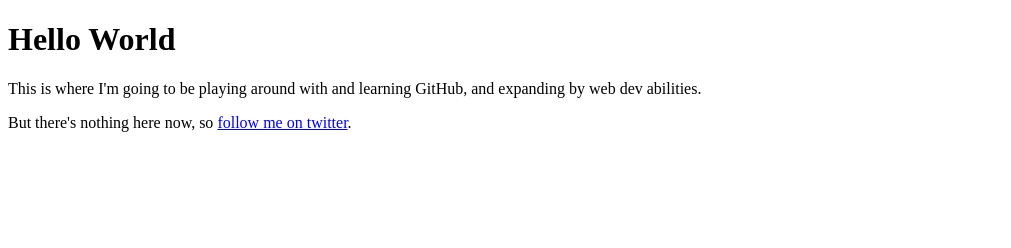
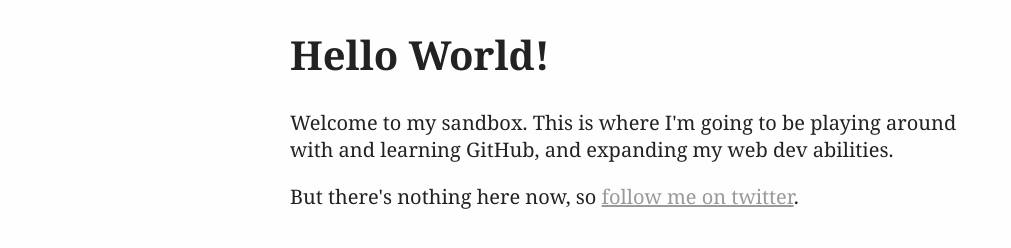
Before and after one commit to gedaly/gedaly.github.io, a plain HTML site: page index.html in a window 1280 px wide. Shown: the whole page, without its empty margins (0-1011 px from the left). Drawn offline with Linux system fonts and the light colour scheme.

Commit message:
Added Content & Styles
Added CSS folder and a stylesheet
Added text and header to index
Updated Readme

```diff
--- /dev/null
+++ b/css/style.css
@@ -0,0 +1,22 @@
+body {
+	font-family: Georgia, serif;
+	font-size: 20px;
+	font-weight: normal;
+	color: #222222;
+	background-color: #fefefe;
+	}
+
+#content {
+	width: 700px;
+	margin: auto auto;
+	float: none;
+	}
+
+a {
+	color: #999999;
+	}
+
+a:hover {
+	text-decoration: none;
+	color: blue;
+	}
--- a/index.html
+++ b/index.html
@@ -1,8 +1,16 @@
 <!DOCTYPE html>
 <html>
-<body>
-<h1>Hello World</h1>
-<p>This is where I'm going to be playing around with and learning GitHub, and expanding by web dev abilities.</p>
-<p>But there's nothing here now, so <a href="http://twitter.com/gedaly" target="_blank">follow me on twitter</a>.
-</body>
+	<head>
+		<title>Gedaly's Sandbox</title>
+		<link rel="stylesheet" href="css/style.css">
+	</head>
+	<body>
+		<div id="content">
+			<h1>Hello World!</h1>
+			<p>Welcome to my sandbox. This is where I'm going to be playing around
+			with and learning GitHub, and expanding my web dev abilities.</p>
+			<p>But there's nothing here now, so <a href="http://twitter.com/gedaly"
+			target="_blank">follow me on twitter</a>.</p>
+		</div>
+	</body>
 </html>
```
Also changed, not shown: 1 other file.
